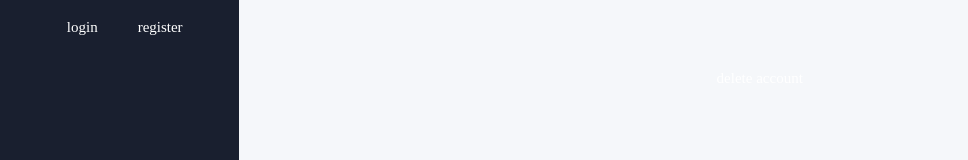
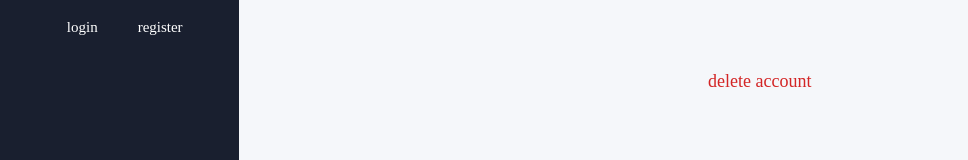
Before and after one commit to LMM-Lab/ModelCraft-Frontend, a Next.js app: page /accounts in a window 1280 px wide. Shown: the part 539-699 px from the top of the page, without its empty margins (0-968 px from the left). Built offline with nearby package versions, Linux system fonts and the light colour scheme.

Commit message:
<style>(accounts):delete accountボタンの色とpaddingを変更

```diff
--- a/src/app/accounts/page.tsx
+++ b/src/app/accounts/page.tsx
@@ -6,6 +6,7 @@ import InputImage from "@/component/common/InputImage";
 import Button from "@/component/common/Button";
 import Flex from "@/component/common/styles/Flex";
 import React, { useState } from "react";
+import theme from "@/styles/theme";
 
 const Accounts = () => {
   const [icon, setIcon] = useState<File>()
@@ -27,7 +28,7 @@ const Accounts = () => {
           <UserNameInput onChange={handleUserName}>{userName}</UserNameInput>
         </Flex>
         <Button $marginTop="5rem" $variants="Medium">logout</Button>
-        <Button $marginTop="18rem" $backColor="transparent" color="#000000" $fontSize="1.5rem">delete account</Button>
+        <Button $marginTop="18rem" $padding="0 0.5rem" $border={`1px solid${theme.colors.background}`} $backColor="transparent" $color="#d32525" $fontSize="1.8rem">delete account</Button>
       </Flex>
     </div>
   )
```
